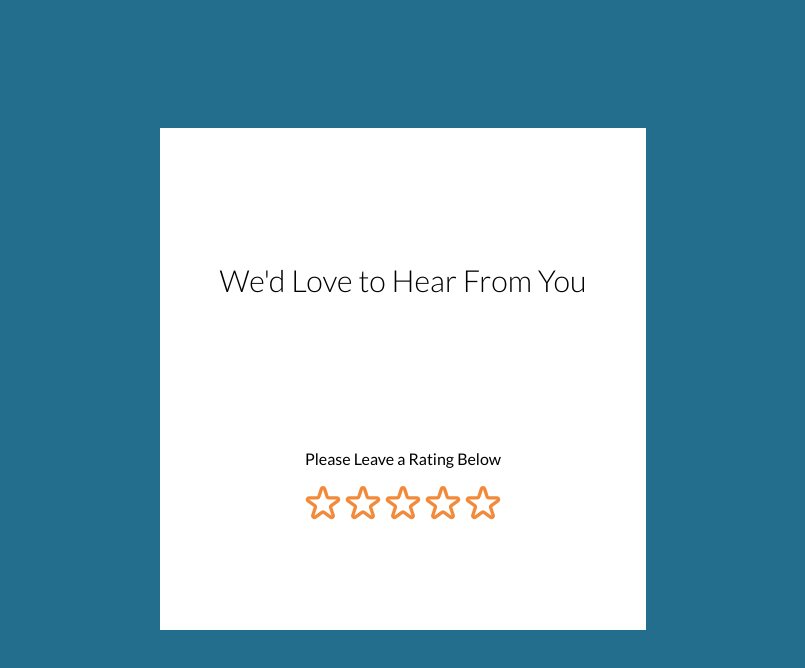
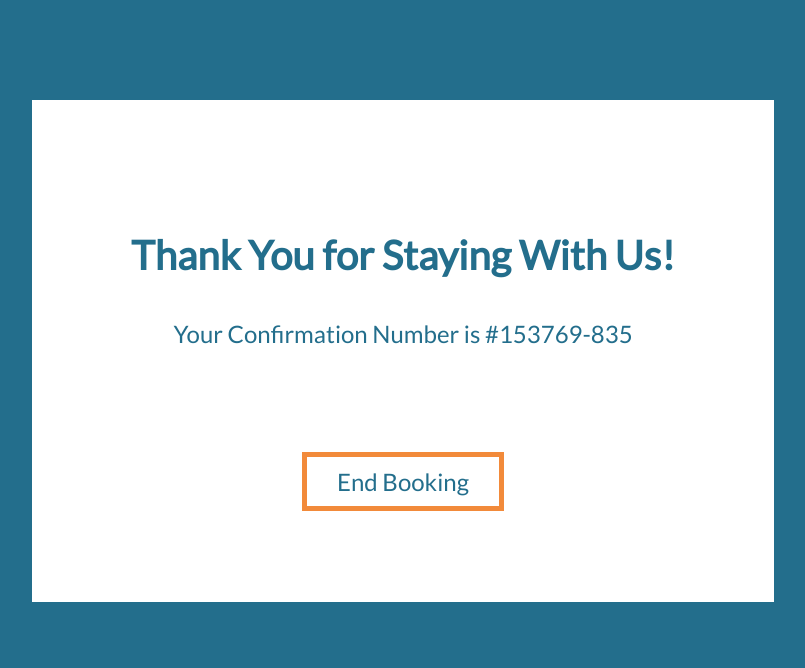
Before and after one commit to lukebergmann/rating-sasklander, a React (Create React App) app in the folder my-app/: page / in a window 1280 px wide. Shown: the top 668 px of the page, without its empty margins (237-1042 px from the left). Built offline with nearby package versions, Linux system fonts and the light colour scheme.

Commit message:
Added in EndButton andThankYou Component as well as styled them

```diff
--- a/my-app/src/components/App.js
+++ b/my-app/src/components/App.js
@@ -1,45 +1,26 @@
 import "../styles/App.css";
-import RatingIcon from "./RatingIcon";
+import RatingBox from "./RatingBox";
+import EndBooking from "./EndBooking";
+import ThankYou from "./ThankYou";
 import React from "react";
-import { useState } from "react";
+import { BrowserRouter as Router, Route, Switch } from "react-router-dom";
 
 function App() {
-  const [rating, setRating] = useState(0);
-  const [hoverRating, setHoverRating] = React.useState(0);
-  const onMouseEnter = (index) => {
-    setHoverRating(index);
-  };
-  const onMouseLeave = () => {
-    setHoverRating(0);
-  };
-  const onSaveRating = (index) => {
-    setRating(index);
-  };
-
   return (
-    <div className="App">
-      <section className="RatingBox">
-        <p className="TopHeading">We'd Love to Hear From You</p>
-        <section className="BottomBox">
-          <p>Please Leave a Rating Below</p>
-          <section className="StarBox">
-            {[1, 2, 3, 4, 5].map((index) => {
-              return (
-                <RatingIcon
-                  index={index}
-                  rating={rating}
-                  hoverRating={hoverRating}
-                  onMouseEnter={onMouseEnter}
-                  onMouseLeave={onMouseLeave}
-                  onSaveRating={onSaveRating}
-                />
-              );
-            })}
-          </section>
-        </section>
-      </section>
-    </div>
-  );
+    <Router>
+      <Switch>
+        <Route exact path="/RateUs">
+          <RatingBox />
+        </Route>
+        <Route exact path="/">
+          <EndBooking />
+        </Route>
+        <Route exact path="/ThankYou">
+          <ThankYou />
+        </Route>
+      </Switch>
+    </Router>
+  )
 }
 
 export default App;
--- /dev/null
+++ b/my-app/src/components/EndBooking.js
@@ -0,0 +1,13 @@
+import "../styles/EndBooking.css"
+
+function EndBooking() {
+  return (
+   <div className="CompleteBooking">
+     <p className="Title">Thank You for Staying With Us!</p>
+     <p className="ConfirmNum">Your Confirmation Number is #153769-835</p>
+     <a className="EndButton" href="http://localhost:3000/RateUs">End Booking</a>
+   </div>
+  );
+}
+
+export default EndBooking
--- /dev/null
+++ b/my-app/src/components/RatingBox.js
@@ -0,0 +1,46 @@
+import "../styles/App.css";
+import RatingIcon from "../components/RatingIcon";
+import React from "react";
+import { useState } from "react";
+
+function RatingBox() {
+  const [rating, setRating] = useState(0);
+  const [hoverRating, setHoverRating] = React.useState(0);
+  const onMouseEnter = (index) => {
+    setHoverRating(index);
+  };
+  const onMouseLeave = () => {
+    setHoverRating(0);
+  };
+  const onSaveRating = (index) => {
+    setRating(index);
+  };
+
+  return (
+    <div className="App">
+      <section className="RatingBox">
+        <p className="TopHeading">We'd Love to Hear From You</p>
+        <section className="BottomBox">
+          <p className="SubHeading">Please Leave a Rating Below</p>
+          <section className="StarBox">
+            {[1, 2, 3, 4, 5].map((index) => {
+              return (
+                <RatingIcon
+                  index={index}
+                  rating={rating}
+                  hoverRating={hoverRating}
+                  onMouseEnter={onMouseEnter}
+                  onMouseLeave={onMouseLeave}
+                  onSaveRating={onSaveRating}
+                />
+              );
+            })}
+          </section>
+        </section>
+          <a href="http://localhost:3000/ThankYou">Submit</a>
+      </section>
+    </div>
+  );
+}
+
+export default RatingBox;
--- /dev/null
+++ b/my-app/src/components/ThankYou.js
@@ -0,0 +1,12 @@
+import "../styles/ThankYou.css";
+
+function ThankYou() {
+  return (
+    <div className="App">
+      <section className="RatingBox">
+        <p className="TopHeading">Thank You!</p>
+      </section>
+    </div>
+  );
+}
+export default ThankYou;
--- a/my-app/src/styles/App.css
+++ b/my-app/src/styles/App.css
@@ -12,24 +12,79 @@
   font-weight: 400;
   flex-direction: column;
   align-items: center;
-  margin-top: 10%;
+  margin-top: 100px;
   justify-content: space-around;
   width: 30%;
   height: 400px;
   padding: 4%;
   background-color: white;
+  box-shadow: 10px 10px 0 3px #236E8C;
+  transition: all 0.2s ease-out;
 }
 
 .RatingBox:hover {
   box-shadow: 10px 10px 0 3px #f28a3a;
-  transition: all 0.6s ease;
+  transition: all 0.4s ease;
 }
 
 .StarBox {
+  margin-top: -10px;
   display: flex;
+  justify-content: center;
 }
 
 .TopHeading{
+  font-weight:bold;
+  font-size:2.5em;
+  color: #236e8c;
+}
+.SubHeading {
   font-weight: 300;
-  font-size: 1.9em;
+  font-size: 1.5em;
+  color: #236e8c;
 }
+
+a {
+  font-weight: normal;
+  padding: 10px 30px;
+  font-size: 1.5em;
+  transition: all 0.2s ease-out;
+  text-decoration: none;
+  color: #236e8c;
+}
+
+a:hover{
+  box-shadow: inset 0 0 0 30px #f28a3a;
+  transition: all 0.4s ease;
+  color: white;
+  font-weight: bold;
+}
+
+/* Responsive Design */
+
+@media only screen and (max-width: 3000px) {
+  .RatingBox {
+    width: 50%;
+  }
+}
+
+@media only screen and (max-width: 900px) {
+  .RatingBox {
+    width: 65%;
+  }
+}
+@media only screen and (max-width: 768px) {
+  .RatingBox {
+    width: 70%;
+  }
+}
+@media only screen and (max-width: 500px) {
+  .RatingBox {
+    width: 75%;
+  }
+}
+@media only screen and (max-width: 375px) {
+  .RatingBox{
+    width: 80%;
+  }
+}
--- /dev/null
+++ b/my-app/src/styles/EndBooking.css
@@ -0,0 +1,37 @@
+.CompleteBooking{
+  background-color: white;
+  display: flex;
+  font-family: 'Lato', sans-serif;
+  font-weight: 400;
+  flex-direction: column;
+  align-items: center;
+  margin-top: 100px;
+  margin-left: 21%;
+  justify-content: space-around;
+  width: 50%;
+  height: 400px;
+  padding: 4%;
+  background-color: white;
+  box-shadow: 10px 10px 0 3px #236E8C;
+  transition: all 0.2s ease-out;
+}
+.CompleteBooking:hover{
+  box-shadow: 10px 10px 0 3px #f28a3a;
+  transition: all 0.4s ease;
+}
+
+.EndButton {
+  border: 5px solid #f28a3a;
+}
+
+.Title{
+  font-weight:bold;
+  font-size:2.5em;
+  color: #236e8c;
+}
+
+.ConfirmNum{
+  font-size: 1.5em;
+  color: #236E8C;
+  margin-top: -80px;
+}
--- /dev/null
+++ b/package.json
@@ -0,0 +1,5 @@
+{
+  "dependencies": {
+    "react-router-dom": "^5.2.0"
+  }
+}
```
Also changed, not shown: my-app/src/styles/ThankYou.css (added), 1 other file (tests, documents, lock files or other folders).
